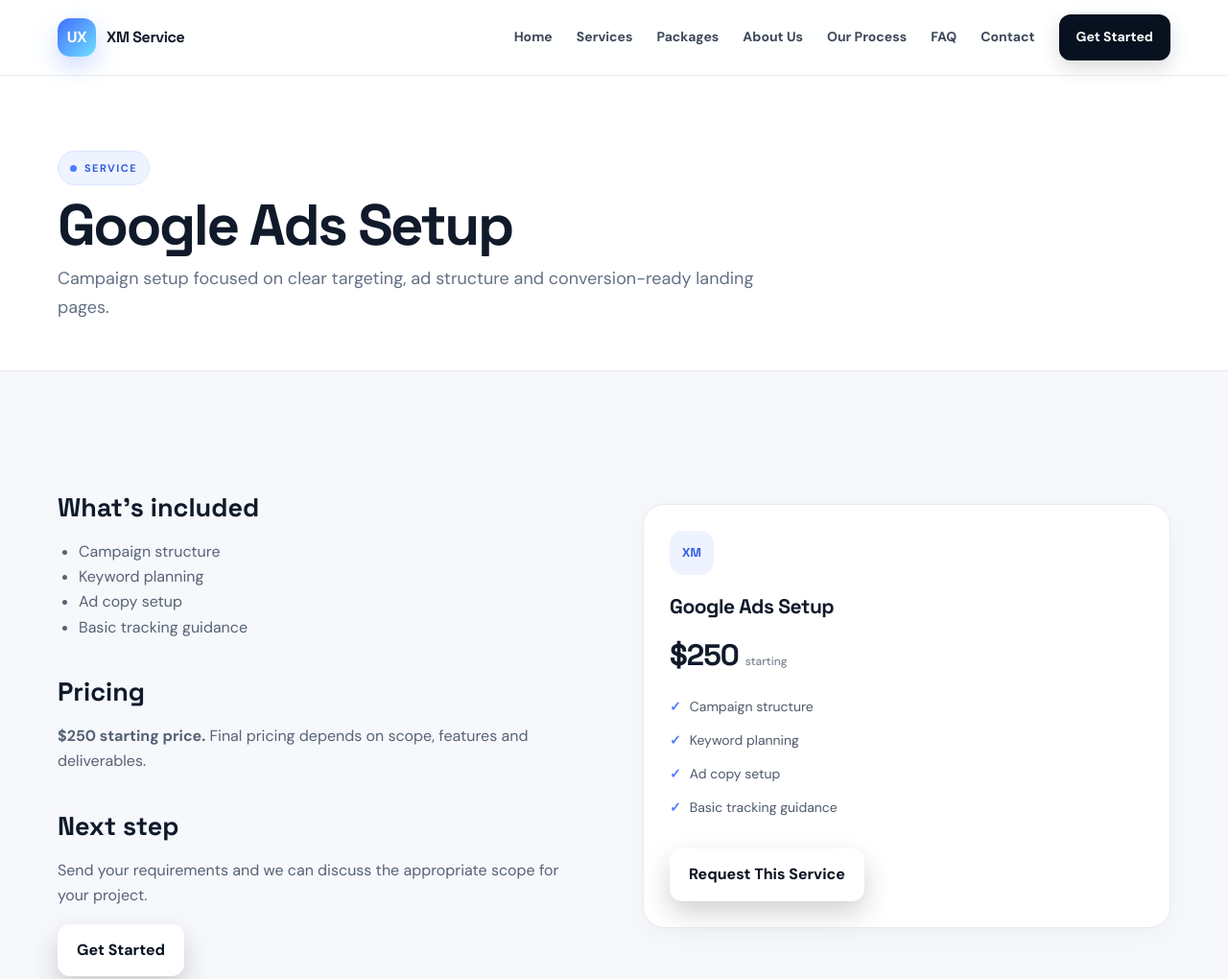
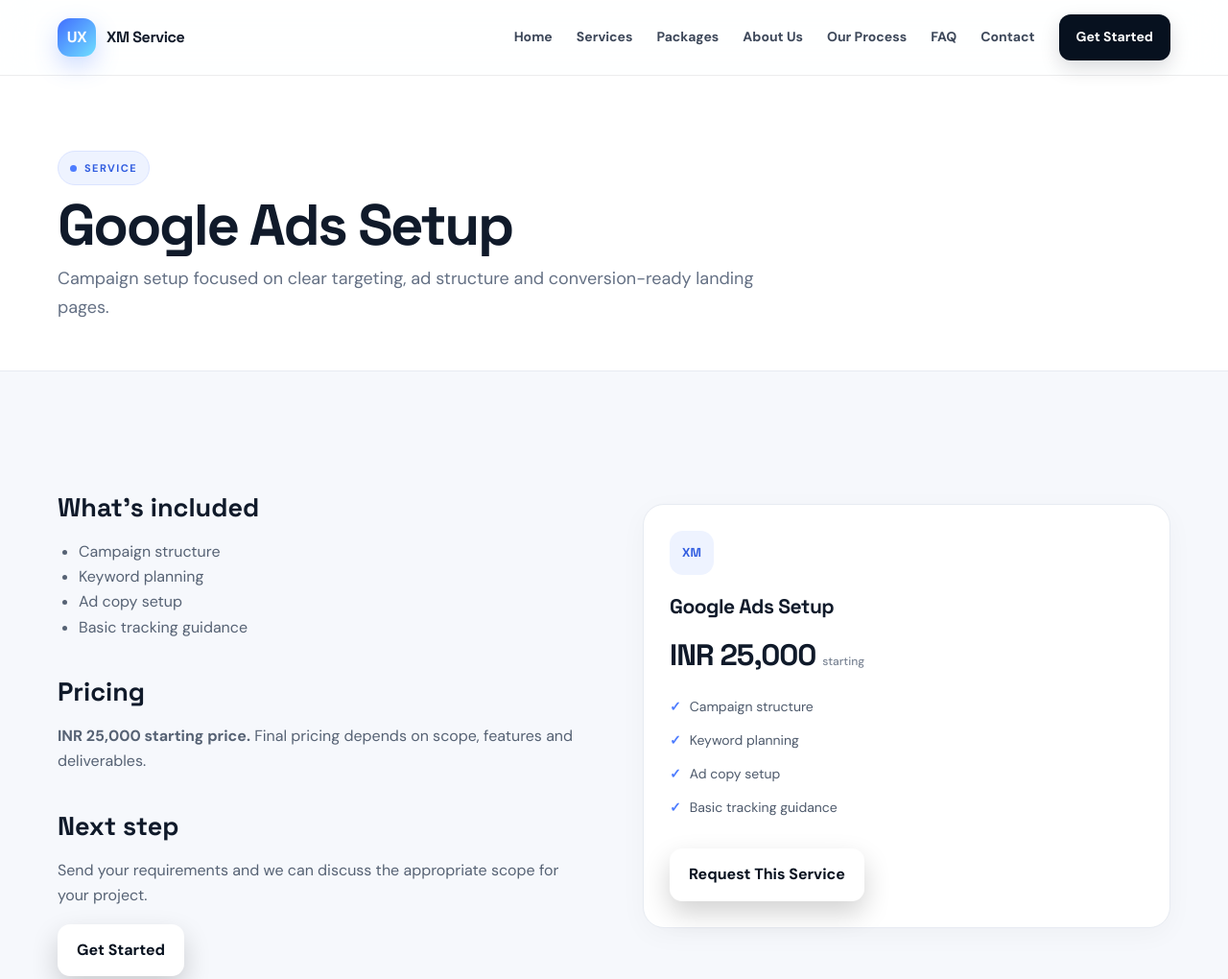
Before and after one commit to prateekgrewal123/uxdigitalgroup, a plain HTML site: page google-ads-setup.html in a window 1280 px wide. Shown: the top 1020 px of the page at 96% size. Drawn offline with Linux system fonts and the light colour scheme.

Commit message:
Update google-ads-setup.html

```diff
--- a/google-ads-setup.html
+++ b/google-ads-setup.html
@@ -2,7 +2,7 @@
 <title>Google Ads Setup | XM Service</title><meta name="description" content="Digital marketing and technology services from XM SERVICE (GST Number - 06ELLPR9167R1ZR).">
 <link rel="stylesheet" href="assets/style.css"></head><body><header><div class="container"><div class="nav"><a class="logo" href="index.html"><span class="mark">UX</span><span>XM Service</span></a><nav class="links"><a class="" href="index.html">Home</a><a class="" href="services.html">Services</a><a class="" href="packages.html">Packages</a><a class="" href="about.html">About Us</a><a class="" href="process.html">Our Process</a><a class="" href="faq.html">FAQ</a><a class="" href="contact.html">Contact</a><a class="nav-cta" href="contact.html">Get Started</a></nav><button class="menu" data-menu aria-label="Open menu">☰</button></div></div></header>
 <main><section class="page-hero"><div class="container"><span class="eyebrow">Service</span><h1>Google Ads Setup</h1><p>Campaign setup focused on clear targeting, ad structure and conversion-ready landing pages.</p></div></section>
-<section><div class="container split"><div class="prose"><h2>What’s included</h2><ul><li>Campaign structure</li><li>Keyword planning</li><li>Ad copy setup</li><li>Basic tracking guidance</li></ul><h2>Pricing</h2><p><strong>$250 starting price.</strong> Final pricing depends on scope, features and deliverables.</p><h2>Next step</h2><p>Send your requirements and we can discuss the appropriate scope for your project.</p><a class="btn primary" href="contact.html">Get Started</a></div><div class="card"><div class="icon">XM</div><h3>Google Ads Setup</h3><div class="price">$250 <small>starting</small></div><ul class="list"><li>Campaign structure</li><li>Keyword planning</li><li>Ad copy setup</li><li>Basic tracking guidance</li></ul><a class="btn primary" href="contact.html">Request This Service</a></div></div></section></main>
+<section><div class="container split"><div class="prose"><h2>What’s included</h2><ul><li>Campaign structure</li><li>Keyword planning</li><li>Ad copy setup</li><li>Basic tracking guidance</li></ul><h2>Pricing</h2><p><strong>INR 25,000 starting price.</strong> Final pricing depends on scope, features and deliverables.</p><h2>Next step</h2><p>Send your requirements and we can discuss the appropriate scope for your project.</p><a class="btn primary" href="contact.html">Get Started</a></div><div class="card"><div class="icon">XM</div><h3>Google Ads Setup</h3><div class="price">INR 25,000 <small>starting</small></div><ul class="list"><li>Campaign structure</li><li>Keyword planning</li><li>Ad copy setup</li><li>Basic tracking guidance</li></ul><a class="btn primary" href="contact.html">Request This Service</a></div></div></section></main>
 <footer><div class="container"><div class="footer-grid">
 <div class="footer-brand"><a class="logo" href="index.html"><span class="mark">UX</span><span>XM SERVICE (GST Number - 06ELLPR9167R1ZR)</span></a>
 <p>Digital marketing and technology services for businesses seeking practical, modern solutions.</p></div>
```
